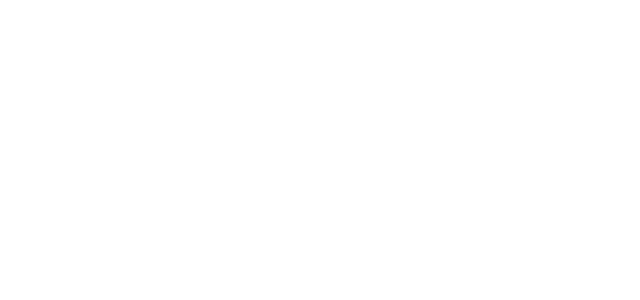
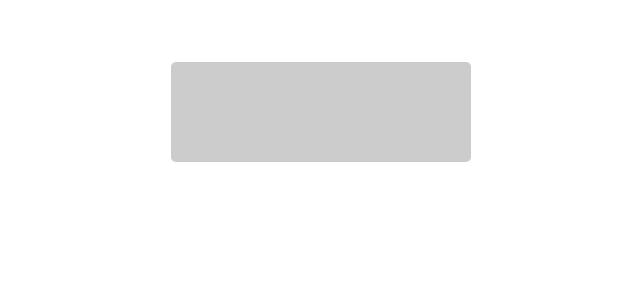
Before and after one commit to leonsuaren/reusable, a React (Create React App) app: page /error in a window 1280 px wide. Shown: the top 300 px of the page, without its empty margins (81-721 px from the left). Built offline with nearby package versions, Linux system fonts and the light colour scheme.

Commit message:
macro component all done

```diff
--- a/src/App.js
+++ b/src/App.js
@@ -12,9 +12,14 @@
         <utils.GlobalStyles />
         <Router>
           <Routes>
-            <Route path='/' element={<com.Skeleton/>} />
-            <Route path='/error' element={<com.MacroComponent shape="error" position='two'/>} />
-            <Route path='*' element={<Navigate to='/error'  replace={true}/>} />
+            <Route path='/p/:id' element={<com.MacroComponent />} />
+            <Route path='/u/:id' element={<com.MacroComponent />} />
+            <Route path='/h/:id' element={<com.MacroComponent />} />
+            <Route path='/p' element={<com.MacroComponent />} />
+            <Route path='/u' element={<com.MacroComponent />} />
+            <Route path='/h' element={<com.MacroComponent />} />
+            <Route path='/error' element={<com.MacroComponent />} />
+            <Route path='/*' element={<Navigate to='/error'  replace={true}/>} />
           </Routes>
         </Router>
       </layout.Container>
--- a/src/components/macro-component/MacroComponent.jsx
+++ b/src/components/macro-component/MacroComponent.jsx
@@ -1,15 +1,38 @@
-import React from 'react';
+import React, { useEffect, useState } from 'react';
+import { useLocation } from 'react-router-dom';
 
 import * as lay from '../../page-layout';
 import * as styled from './index';
 
 export const MacroComponent = ({ shape, position }) => {
-  console.log(shape)
+  const [macroComponent, setMacroComponent] = useState([]);
+  const params = useLocation();
+  // console.log(macroComponent)
+  useEffect(() => {
+    const user = [{ shape: 'avatar', position: 'one' }, { shape: 'details', position: 'two' }, { shape: 'description', position: 'three' }];
+    const product = [{ shape: 'product', position: 'one' }, { shape: 'details', position: 'two' }, { shape: 'description', position: 'three' }];
+    const heightQuality = [{ shape: 'product', position: 'one' }, { shape: 'stars', position: 'two' }, { shape: 'description', position: 'three' }];
+    const error = [{ shape: 'error', position: 'two' }];
+    if (params.pathname === '/u') {
+      setMacroComponent(user);
+    } else if (params.pathname === '/error') {
+      setMacroComponent(error);
+    } else if (params.pathname === '/p') {
+      setMacroComponent(product);
+    } else if (params.pathname === '/h') {
+      setMacroComponent(heightQuality)
+    }
+
+  }, [params]);
   return (
     <lay.Layout>
-      <styled.MacroComponentStyled shape={shape} position={position}/>
-      <styled.MacroComponentStyled shape={shape} position={position}/>
-      <styled.MacroComponentStyled shape={shape} position={position}/>
+      {
+        macroComponent.map((component, key) => {
+          return (
+              <styled.MacroComponentStyled shape={component.shape} position={component.position} key={key}/>
+          )
+        })
+      }
     </lay.Layout>
   )
 }
--- a/src/components/macro-component/styled.js
+++ b/src/components/macro-component/styled.js
@@ -5,21 +5,37 @@
     return css`
       border-radius: 50%;
       height: 200px;
+      width: 200px;
+    `;
+  } else if (shape === 'product') {
+    return css`
+    border-radius: 5px;
+    height: 200px;
+    width: 200px;
+  `;
+  } else if (shape === 'stars') {
+    return css`
+    border-radius: 5px;
+    height: 50px;
+    width: 300px;
+  `;
+  } else if (shape === 'description') {
+    return css`
+      border-radius: 5px;
+      height: 300px;
+      width: 300px;
     `;
   } else if (shape === 'details') {
     return css`
       border-radius: 5px;
-      height: 100%;
-    `;
-  } else if (shape === 'stars') {
-    return css`
-      border-radius: 5px;
-      height: 50px;
+      height: 200px;
+      width: 300px;
     `;
   } else if (shape === 'error') {
     return css`
       border-radius: 5px;
       height: 100px;
+      width: 300px;
     `;
   }
 }
@@ -40,25 +56,10 @@
   }
 }
 
-
-// export const MacroComponentContainer = styled.div`
-//     @media (min-width: 320px) and (max-width:480px ) {
-//     display: grid;
-//     grid-template-areas:
-//     "sectionOne"
-//     "sectionTwo"
-//     "sectionThree";
-//     gap: 12px;
-//     align-items: center;
-//     justify-content: center;
-//     width: 100%;
-//     height: 100%;
-//     min-height: 100%;
-//   }
-// `;
-
 export const MacroComponentStyled = styled.div`
   background-color: ${ props => props.theme.primaryThemeColor};
+  align-items: center;
+  justify-content: center;
   ${position};
   ${shape};
 `;
--- a/src/page-layout/container/styled.js
+++ b/src/page-layout/container/styled.js
@@ -2,12 +2,12 @@
 
 export const ContainerStyled = styled.div`
   @media (min-width: 320px) and (max-width:480px ) {
-    margin: 30px;
+    margin: 10px 30px;
     height: 100vh;
   }
 
   @media (min-width: 481px) and (max-width: 768px) {
-    margin: 30px 50px;
+    margin: 10px 50px;
   }
 
   @media (min-width: 769px) and (max-width: 1024px) {
--- a/src/page-layout/layout/styled.js
+++ b/src/page-layout/layout/styled.js
@@ -12,13 +12,16 @@
     height: 100%;
     max-height: 100vh;
     min-height: 50px;
+    align-items: center;
+    justify-content: center;
+    justify-items: center;
   }
 
   @media (min-width: 481px) and (max-width: 768px) {
     display: grid;
     grid-template-areas:
     "avatar description"
-    "details details";
+    "details description";
     gap: 12px;
     align-items: flex-start;
     width: 100%;
@@ -31,7 +34,7 @@
     grid-template-columns: 30% 70%;
     grid-template-areas:
     "avatar description"
-    "details details";
+    "details description";
     gap: 12px;
     -webkit-box-align: end;
     align-items: end;
```
